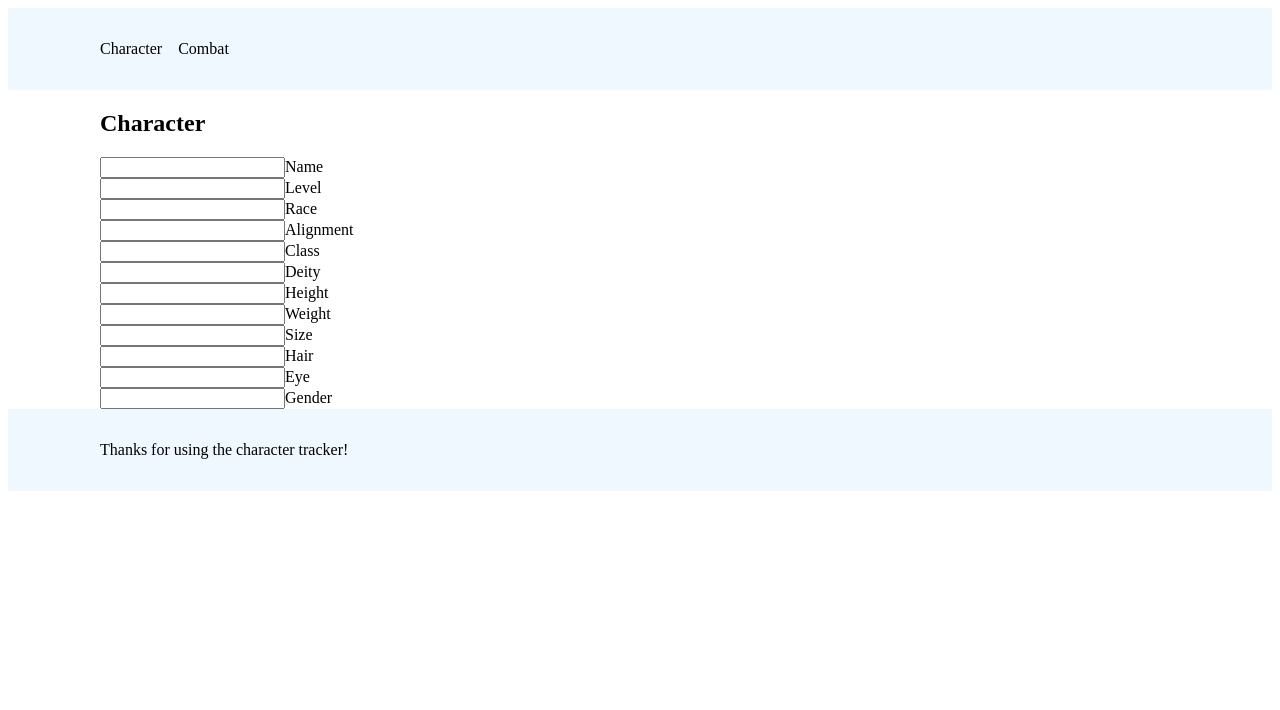
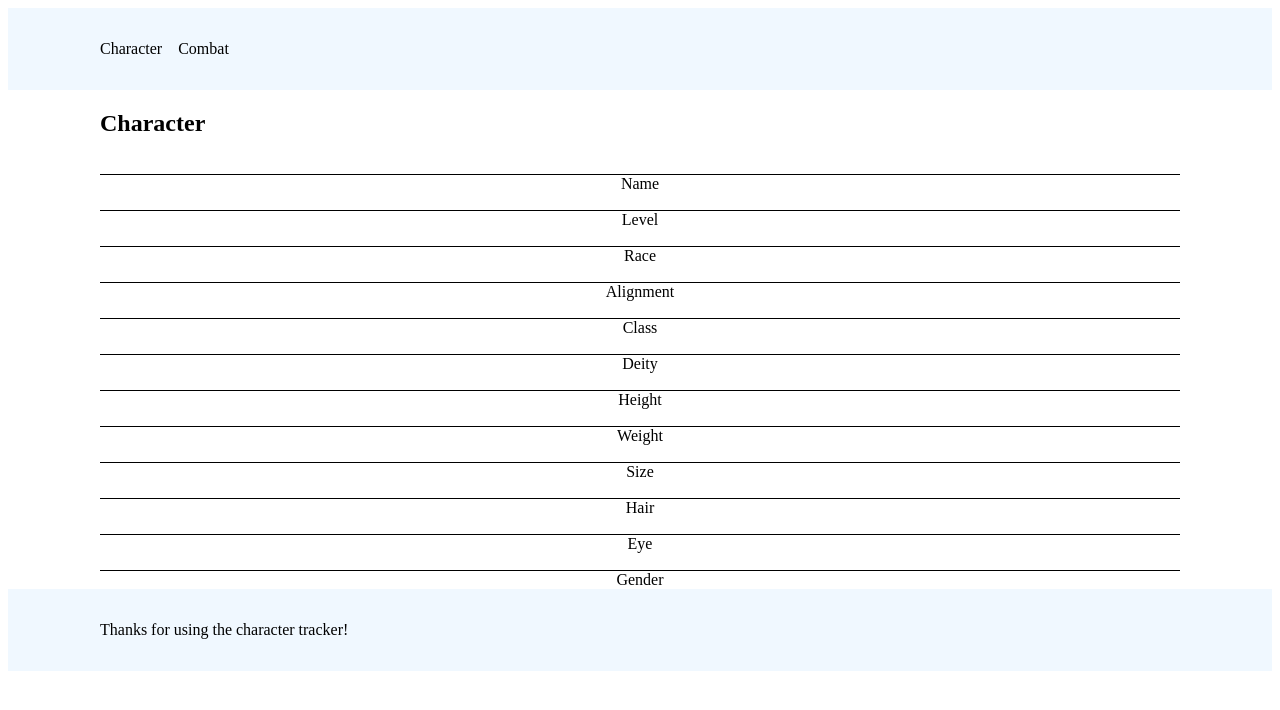
Before and after one commit to dwevins/character-tracker, a Next.js app: page /character in a window 1280 px wide. Shown: the top 710 px of the page. Built offline with nearby package versions, Linux system fonts and the light colour scheme.

Commit message:
add field styles

```diff
--- a/components/Field/index.jsx
+++ b/components/Field/index.jsx
@@ -1,6 +1,29 @@
+import styled from 'styled-components'
+
+const Wrapper = styled.div`
+  display: flex;
+  flex-wrap: wrap;
+  text-align: center;
+  width: 100%;
+`
+
+const Input = styled.input`
+  background-color: inherit;
+  border: none;
+  border-bottom: 1px solid black;
+  text-align: center;
+  width: 100%;
+
+  &:focus { outline: none }
+`
+
+const Label = styled.label`
+  width: 100%;
+`
+
 export const Field = ({ id, label, type }) => (
-  <div className="field field--long">
-    <input className="field__input" type={type} id={id} name={id} />
-    <label className="field__label" htmlFor={id}>{label}</label>
-  </div>
+  <Wrapper>
+    <Input className="field__input" type={type} id={id} name={id} />
+    <Label className="field__label" htmlFor={id}>{label}</Label>
+  </Wrapper>
 )
```
